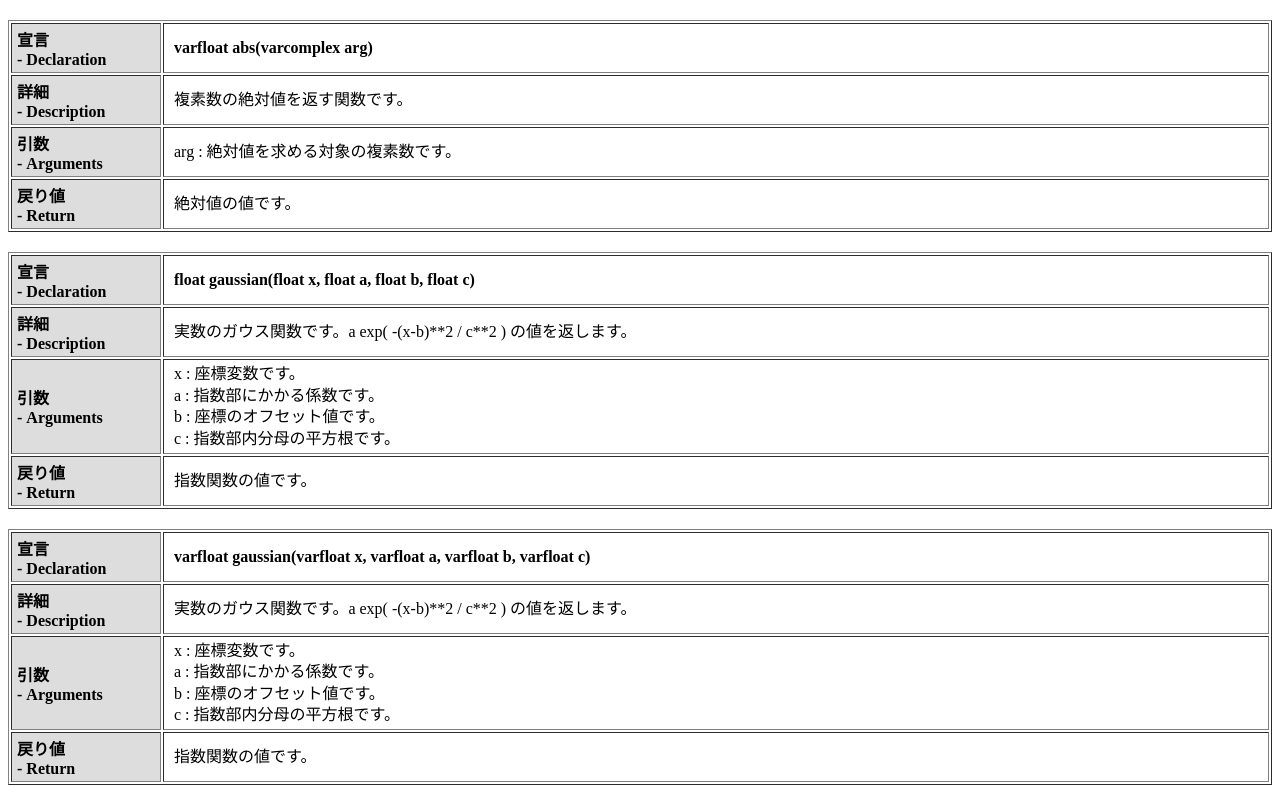
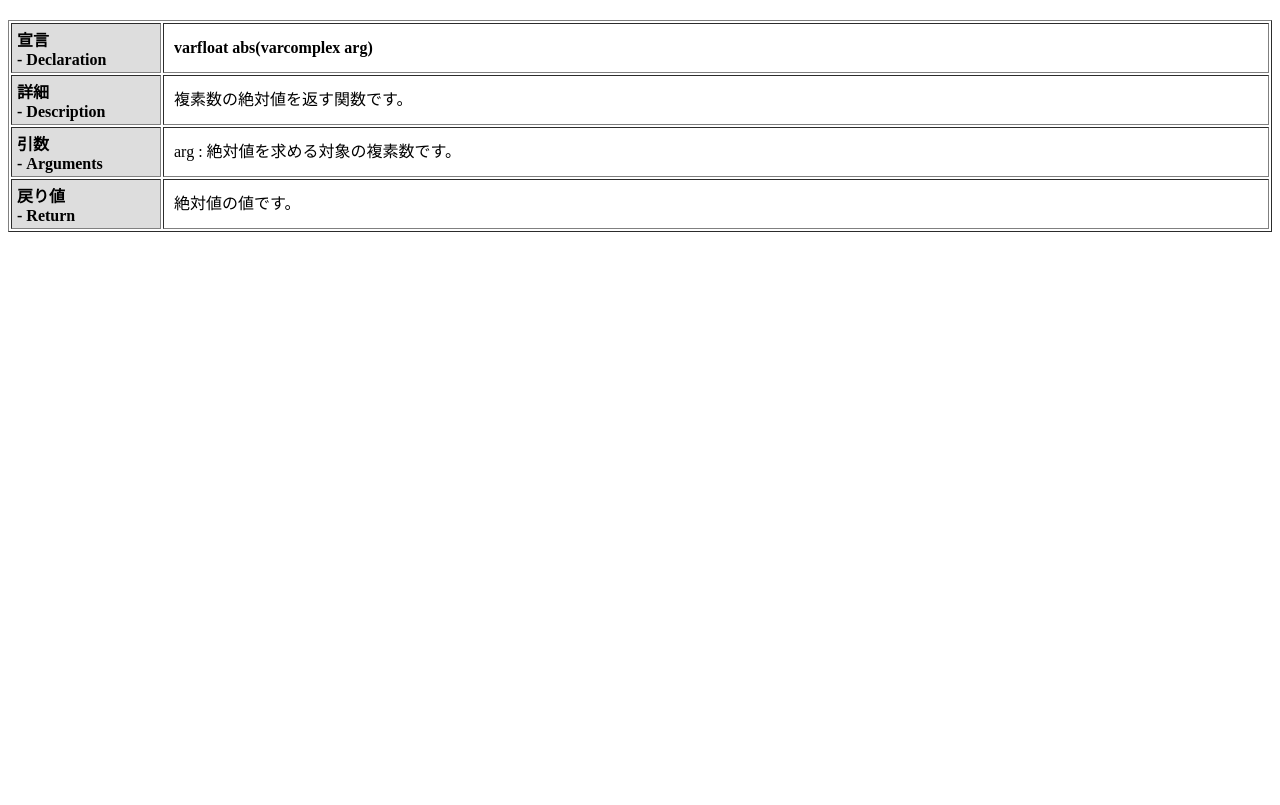
Before and after one commit to RINEARN/vcssl-standard-library, a plain HTML site: page open/math/ElementaryFunction.html in a window 1280 px wide. Shown: the part 1423-2228 px from the top of the page. After the commit the page ends 1675 px from the top, so only its background shows below. Drawn offline with Linux system fonts and the light colour scheme.

Commit message:
Edit ElementaryFunction
・コメントの編集
・ドキュメントの新規作成
・テストコードの新規作成

```diff
--- a/open/math/ElementaryFunction.html
+++ b/open/math/ElementaryFunction.html
@@ -147,75 +147,5 @@
     </tr>
 </tbody></table>
 
-<table border="1" style="margin: 0px 0px 20px 0px; width:100%;" id="gaussian"><tbody>
-    <tr>
-   	 <td width="140px" style="background-color:#dddddd; font-weight:bold; padding:3px 3px 3px 5px;">
-   	 	宣言<br /> - Declaration
-   	 </td>
-   	 <td style=" padding:3px 3px 3px 10px; line-height:135%;font-weight:bold; padding:3px 3px 3px 10px; ">
-   	 	float gaussian(float x, float a, float b, float c)
-   	 </td>
-    </tr>
-    <tr>
-   	 <td width="140px" style="background-color:#dddddd; font-weight:bold; padding:3px 3px 3px 5px;">
-   	 	詳細<br /> - Description
-   	 </td>
-   	 <td style=" padding:3px 3px 3px 10px; line-height:135%;">
-   	 	実数のガウス関数です。a exp( -(x-b)**2 / c**2 ) の値を返します。
-   	 </td>
-    </tr>
-    <tr>
-   	 <td width="140px" style="background-color:#dddddd; font-weight:bold; padding:3px 3px 3px 5px;">
-   	 	引数<br /> - Arguments
-   	 </td>
-   	 <td style=" padding:3px 3px 3px 10px; line-height:135%;">
-   	 	x : 座標変数です。 <br />a : 指数部にかかる係数です。 <br />b : 座標のオフセット値です。 <br />c : 指数部内分母の平方根です。 <br />
-   	 </td>
-    </tr>
-    <tr>
-   	 <td width="140px" style="background-color:#dddddd; font-weight:bold; padding:3px 3px 3px 5px;">
-   	 	戻り値<br /> - Return
-   	 </td>
-   	 <td style=" padding:3px 3px 3px 10px; line-height:135%;">
-   	 	指数関数の値です。<br />
-   	 </td>
-    </tr>
-</tbody></table>
-
-<table border="1" style="margin: 0px 0px 20px 0px; width:100%;"><tbody>
-    <tr>
-   	 <td width="140px" style="background-color:#dddddd; font-weight:bold; padding:3px 3px 3px 5px;">
-   	 	宣言<br /> - Declaration
-   	 </td>
-   	 <td style=" padding:3px 3px 3px 10px; line-height:135%;font-weight:bold; padding:3px 3px 3px 10px; ">
-   	 	varfloat gaussian(varfloat x, varfloat a, varfloat b, varfloat c)
-   	 </td>
-    </tr>
-    <tr>
-   	 <td width="140px" style="background-color:#dddddd; font-weight:bold; padding:3px 3px 3px 5px;">
-   	 	詳細<br /> - Description
-   	 </td>
-   	 <td style=" padding:3px 3px 3px 10px; line-height:135%;">
-   	 	実数のガウス関数です。a exp( -(x-b)**2 / c**2 ) の値を返します。
-   	 </td>
-    </tr>
-    <tr>
-   	 <td width="140px" style="background-color:#dddddd; font-weight:bold; padding:3px 3px 3px 5px;">
-   	 	引数<br /> - Arguments
-   	 </td>
-   	 <td style=" padding:3px 3px 3px 10px; line-height:135%;">
-   	 	x : 座標変数です。 <br />a : 指数部にかかる係数です。 <br />b : 座標のオフセット値です。 <br />c : 指数部内分母の平方根です。 <br />
-   	 </td>
-    </tr>
-    <tr>
-   	 <td width="140px" style="background-color:#dddddd; font-weight:bold; padding:3px 3px 3px 5px;">
-   	 	戻り値<br /> - Return
-   	 </td>
-   	 <td style=" padding:3px 3px 3px 10px; line-height:135%;">
-   	 	指数関数の値です。<br />
-   	 </td>
-    </tr>
-</tbody></table>
-
 </body>
 </html>
```
Also changed, not shown: 2 other files.
